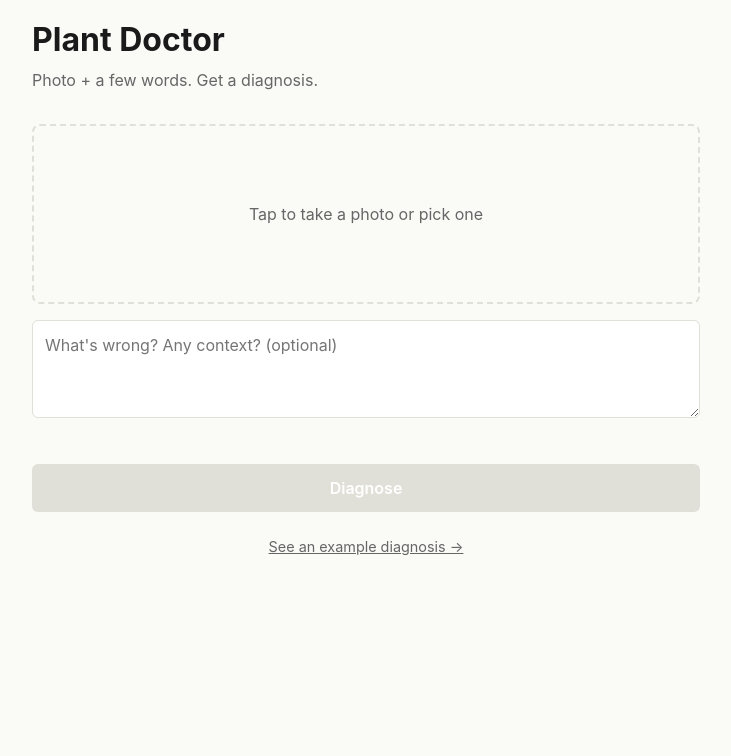
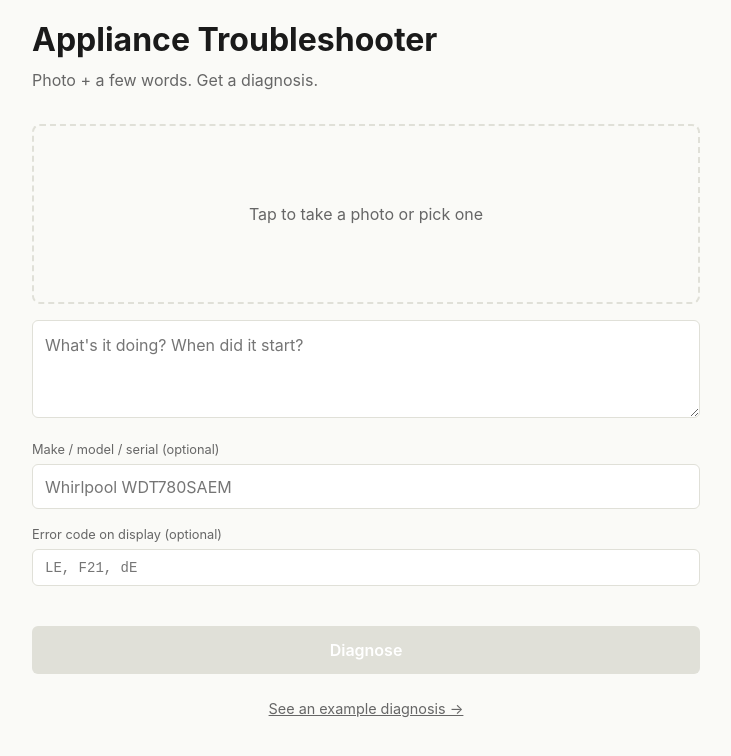
Before and after one commit to meigo/slop-appliance-doctor, a SvelteKit app: page / in a window 1280 px wide. Shown: the top 756 px of the page, without its empty margins (274-1005 px from the left). Built offline with nearby package versions, Linux system fonts and the light colour scheme; no server answers.

Commit message:
Update capture page with appliance UI + two new optional fields

```diff
--- a/src/routes/+page.svelte
+++ b/src/routes/+page.svelte
@@ -1,28 +1,16 @@
 <script lang="ts">
-  import { compressPhoto, type CompressedPhoto } from '$lib/photoCompress';
   import { onMount } from 'svelte';
   import { PUBLIC_TURNSTILE_SITE_KEY } from '$env/static/public';
+  import { compressPhoto, type CompressedPhoto } from '$lib/photoCompress';
 
   let photo: CompressedPhoto | null = $state(null);
   let photoError = $state<string | null>(null);
   let text = $state('');
+  let modelField = $state('');
+  let errorCode = $state('');
   let submitting = $state(false);
   let formError = $state<string | null>(null);
   let turnstileToken = $state<string | null>(null);
-
-  onMount(() => {
-    const render = () => {
-      if (!window.turnstile) return;
-      window.turnstile.render('#turnstile-container', {
-        sitekey: PUBLIC_TURNSTILE_SITE_KEY,
-        callback: (token) => { turnstileToken = token; },
-        'error-callback': () => { turnstileToken = null; },
-        'expired-callback': () => { turnstileToken = null; }
-      });
-    };
-    if (window.turnstile) render();
-    else window.onTurnstileLoad = render;
-  });
 
   async function handlePhotoChange(e: Event) {
     photoError = null;
@@ -56,8 +44,10 @@
     submitting = true;
     try {
       const fd = new FormData();
-      fd.append('photo', photo.blob, 'plant.jpg');
+      fd.append('photo', photo.blob, 'appliance.jpg');
       fd.append('text', text);
+      fd.append('modelField', modelField);
+      fd.append('errorCode', errorCode);
       fd.append('turnstileToken', turnstileToken);
 
       const res = await fetch('/api/diagnose', { method: 'POST', body: fd });
@@ -74,22 +64,36 @@
       submitting = false;
     }
   }
+
+  onMount(() => {
+    const render = () => {
+      if (!window.turnstile) return;
+      window.turnstile.render('#turnstile-container', {
+        sitekey: PUBLIC_TURNSTILE_SITE_KEY,
+        callback: (token) => { turnstileToken = token; },
+        'error-callback': () => { turnstileToken = null; },
+        'expired-callback': () => { turnstileToken = null; }
+      });
+    };
+    if (window.turnstile) render();
+    else window.onTurnstileLoad = render;
+  });
 </script>
 
 <svelte:head>
-  <title>Plant Doctor</title>
-  <meta name="description" content="Photo + a few words. Get a plant diagnosis." />
+  <title>Appliance Troubleshooter</title>
+  <meta name="description" content="Photo + a few words. Get an appliance diagnosis." />
 </svelte:head>
 
 <header style="margin-bottom: 2rem;">
-  <h1 style="margin: 0 0 0.25rem;">Plant Doctor</h1>
+  <h1 style="margin: 0 0 0.25rem;">Appliance Troubleshooter</h1>
   <p style="margin: 0; color: var(--muted);">Photo + a few words. Get a diagnosis.</p>
 </header>
 
 <form onsubmit={handleSubmit}>
   <div class="photo-section">
     {#if photo}
-      <img src={photo.dataUrl} alt="Selected plant" style="max-width: 100%; border-radius: 6px;" />
+      <img src={photo.dataUrl} alt="Selected appliance" style="max-width: 100%; border-radius: 6px;" />
       <button type="button" onclick={clearPhoto} style="margin-top: 0.5rem; background: none; border: none; color: var(--muted); text-decoration: underline; padding: 0;">
         Replace photo
       </button>
@@ -113,14 +117,35 @@
   <div style="margin-top: 1rem;">
     <textarea
       bind:value={text}
-      placeholder="What's wrong? Any context? (optional)"
+      placeholder="What's it doing? When did it start?"
       maxlength="2000"
       rows="3"
       style="width: 100%; padding: 0.75rem; border: 1px solid var(--border); border-radius: 6px; font: inherit;"
     ></textarea>
   </div>
 
-  <!-- Turnstile widget injected in Task 23 -->
+  <div style="margin-top: 0.75rem;">
+    <label style="font-size: 0.8rem; color: var(--muted);">Make / model / serial <span style="font-weight: normal;">(optional)</span></label>
+    <input
+      type="text"
+      bind:value={modelField}
+      placeholder="Whirlpool WDT780SAEM"
+      maxlength="200"
+      style="width: 100%; padding: 0.6rem 0.75rem; border: 1px solid var(--border); border-radius: 6px; font: inherit; margin-top: 0.25rem;"
+    />
+  </div>
+
+  <div style="margin-top: 0.75rem;">
+    <label style="font-size: 0.8rem; color: var(--muted);">Error code on display <span style="font-weight: normal;">(optional)</span></label>
+    <input
+      type="text"
+      bind:value={errorCode}
+      placeholder="LE, F21, dE"
+      maxlength="50"
+      style="width: 100%; padding: 0.6rem 0.75rem; border: 1px solid var(--border); border-radius: 6px; font: 14px ui-monospace, monospace; margin-top: 0.25rem;"
+    />
+  </div>
+
   <div id="turnstile-container" style="margin-top: 1rem;"></div>
 
   {#if formError}
```
